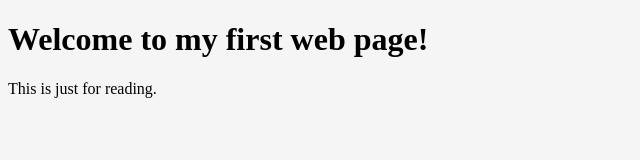
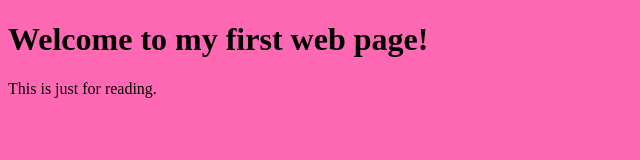
Before and after one commit to decisionmechanics/poor-web-app, a plain HTML site: page index.html in a window 1280 px wide. Shown: the whole page, without its empty margins (0-640 px from the left). Drawn offline with Linux system fonts and the light colour scheme.

Commit message:
Have some of that sweet hotpink

```diff
--- a/styles.css
+++ b/styles.css
@@ -1,3 +1,3 @@
 body {
-    background-color: whitesmoke;
+    background-color: hotpink;
 }
```
